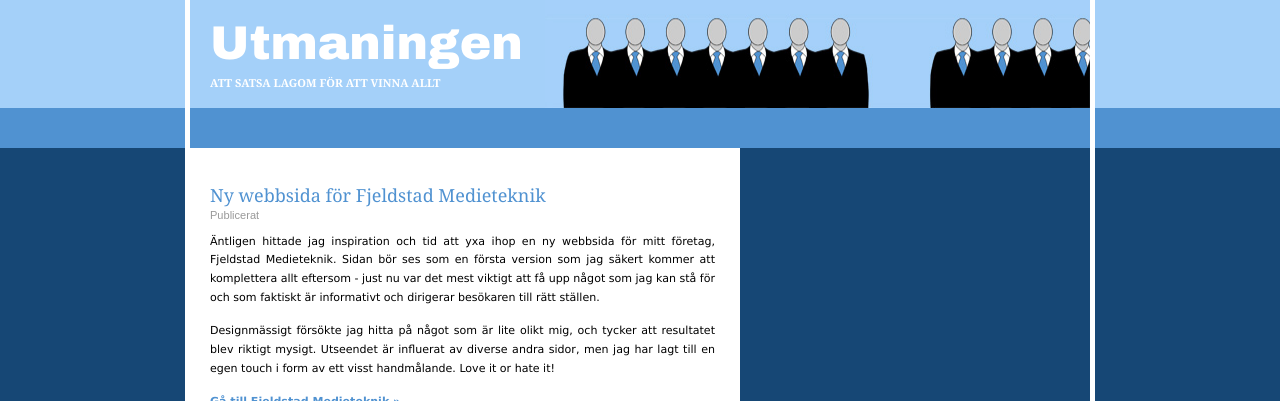
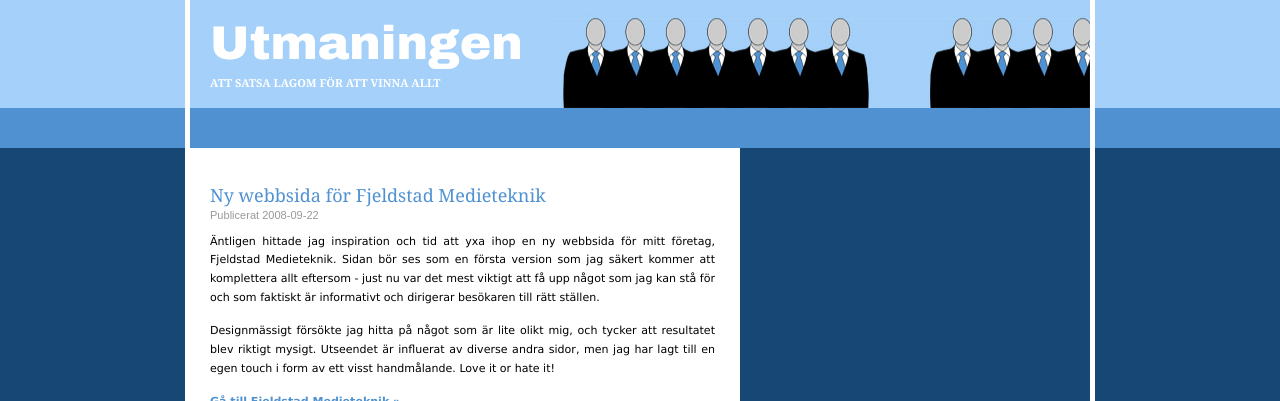
Before and after one commit to Hihaj/utmaningen.fjeldstad.se, a Jekyll site: the page built from _posts/2008-09-22-ny-webbsida-for-fjeldstad-medieteknik.md, in a window 1280 px wide. Shown: the top 401 px of the page. Built offline with Jekyll 4.4.1, drawn with Linux system fonts in a browser that asks for light colours.

Commit message:
Fixed template typo.

```diff
--- a/_layouts/post.html
+++ b/_layouts/post.html
@@ -11,7 +11,7 @@
         <div class="main">
             <div class="post">
                 <h2><a href="{{page.url}}">{{page.title}}</a></h2>
-                <p class="meta">Publicerat {{ post.date | date: "%Y-%m-%d" }}</p>
+                <p class="meta">Publicerat {{ page.date | date: "%Y-%m-%d" }}</p>
                 <div class="entry">
                     {{page.content}}
                 </div>
```
